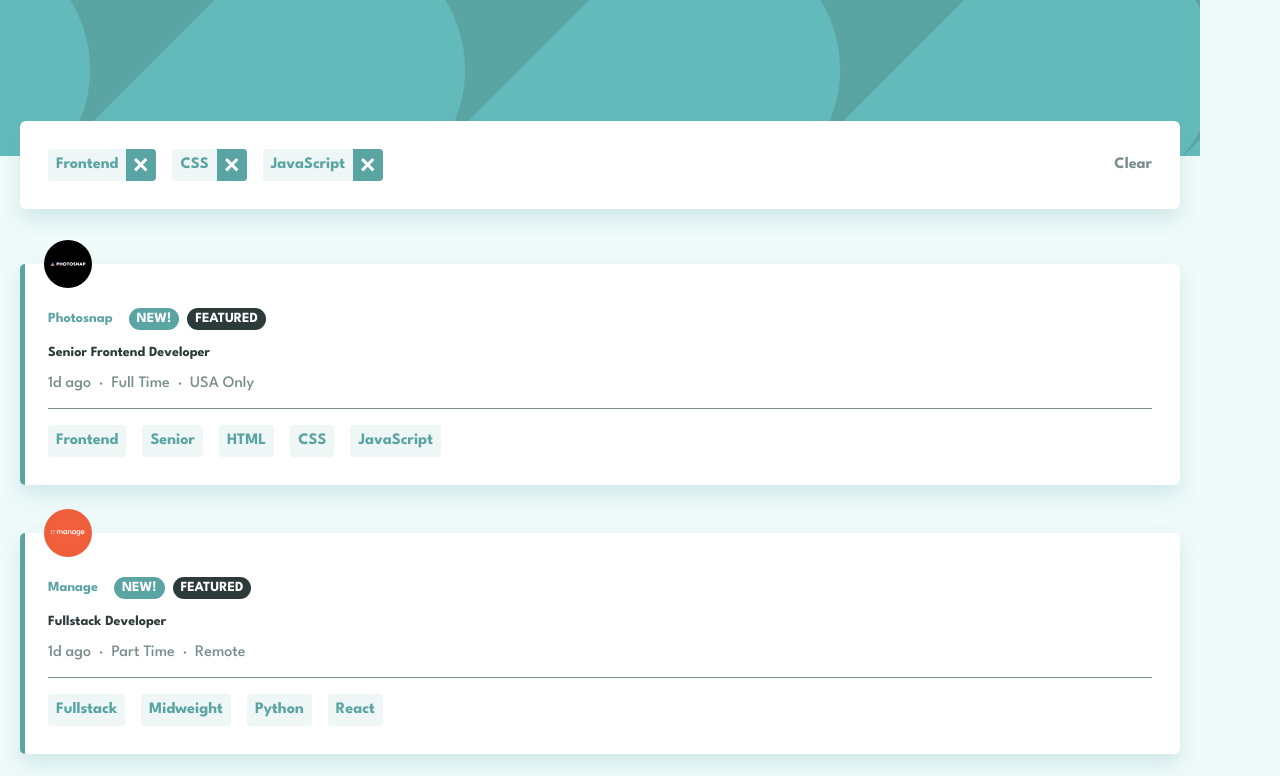
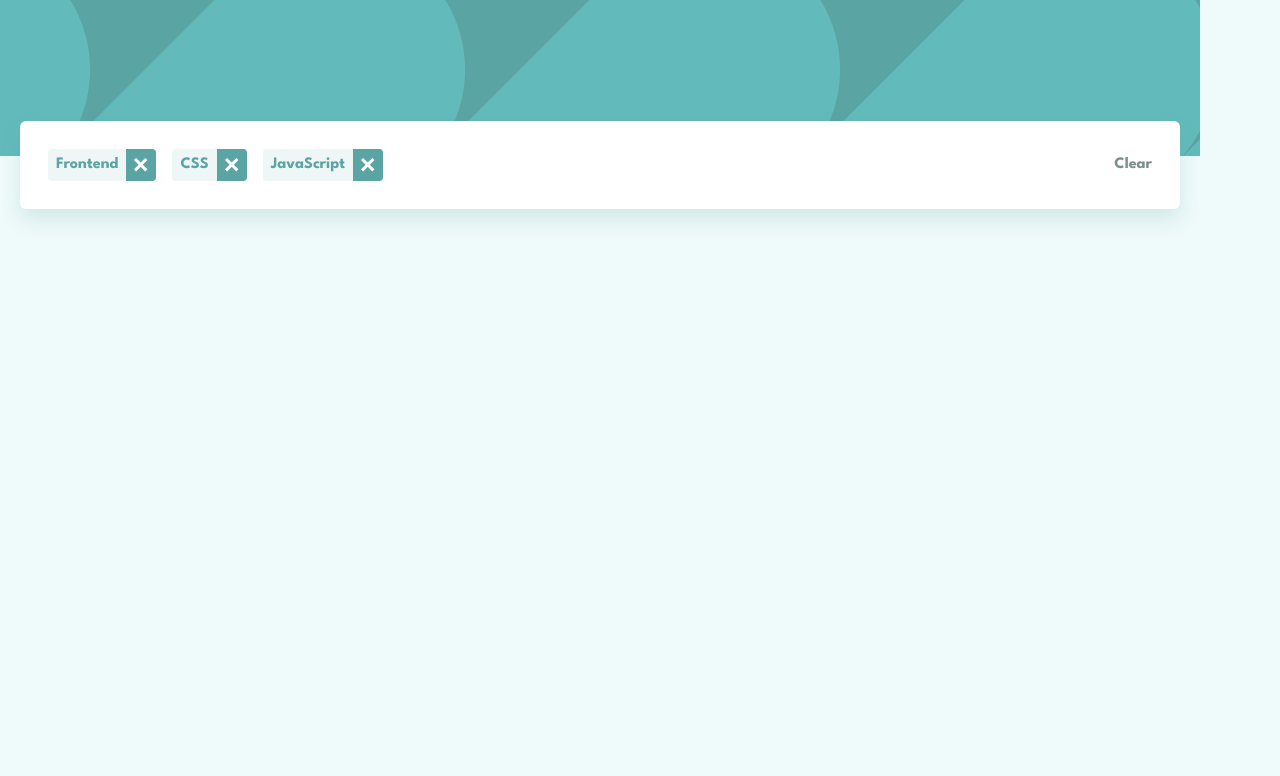
Before and after one commit to LoganF50/filtered-job-listings, a React (Vite) app: page / in a window 1280 px wide. Shown: the top 776 px of the page. Built offline with nearby package versions, Linux system fonts and the light colour scheme.

Commit message:
add filter posts by selected filters

```diff
--- a/src/App.tsx
+++ b/src/App.tsx
@@ -277,6 +277,24 @@
     setFilters(newFilters);
   };
 
+  const shouldIncludePost = (post: PostData) => {
+    const postFilters = getFiltersFromPost(post);
+    let shouldInclude = true;
+
+    filters.forEach((filter) => {
+      const found = postFilters.find(
+        (postFilter) =>
+          postFilter.category === filter.category &&
+          postFilter.name === filter.name
+      );
+      if (found === undefined) {
+        shouldInclude = false;
+      }
+    });
+
+    return shouldInclude;
+  };
+
   return (
     <>
       <ThemeProvider theme={Themes.light}>
@@ -300,7 +318,9 @@
                 />
               )}
               <PostSection isFiltersShown={filters.length > 0}>
-                {posts.map((post) => {
+                {posts
+                  .filter((post) => shouldIncludePost(post))
+                  .map((post) => {
                     return (
                       <Post
                         key={post.id}
```
Lines whose indentation alone changed are shown as unchanged.
